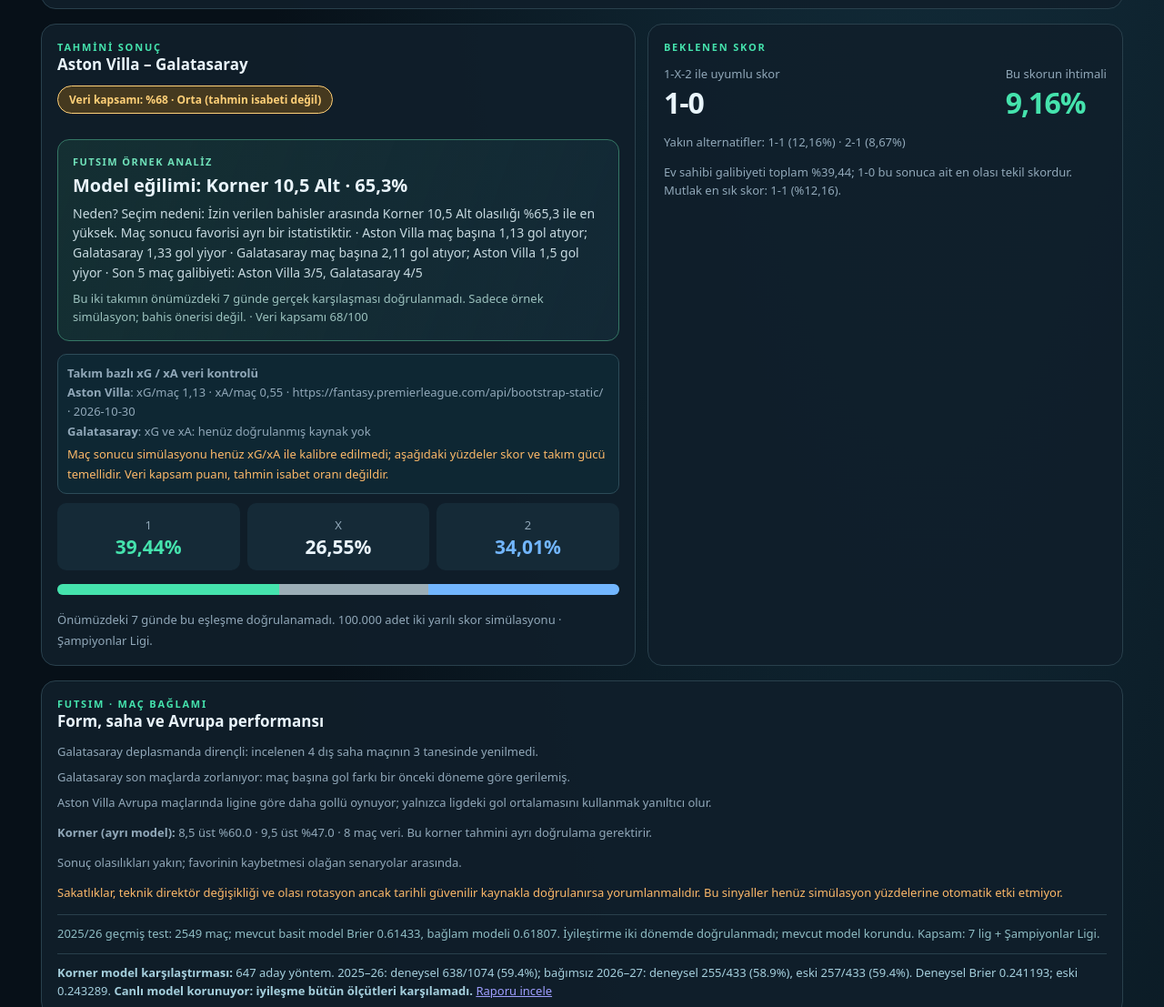
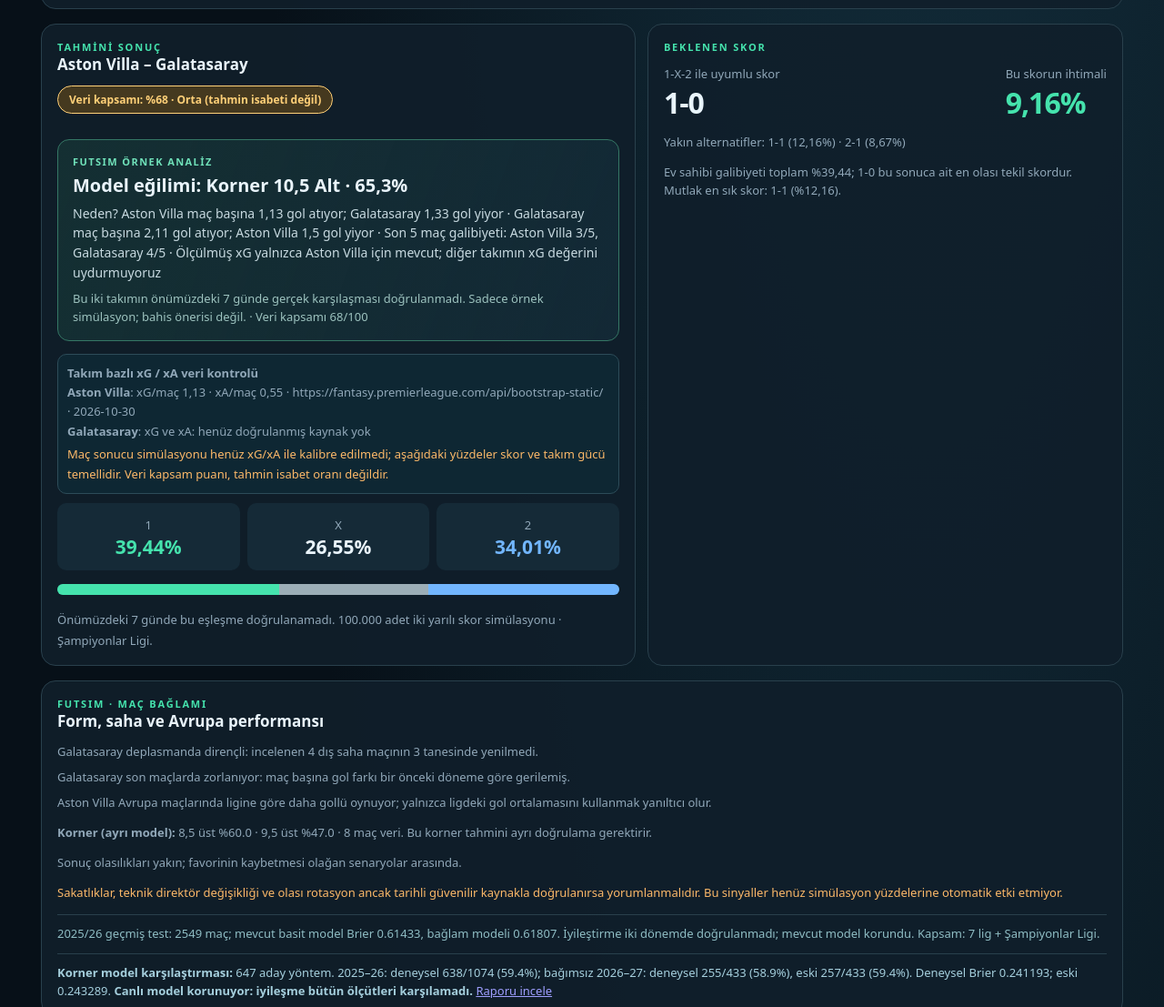
Before and after one commit to ahmetsake123-collab/futsim-web, a plain HTML site: page docs/index.html in a window 1280 px wide. Shown: the part 1064-2171 px from the top of the page at 91% size. Drawn offline with Linux system fonts and the light colour scheme.

```diff
--- a/docs/index.html
+++ b/docs/index.html
@@ -676,7 +676,6 @@ function futsimModelLean(h,a,r,p,f){
   .sort((x,y)=>y.p-x.p);
  const pick=ranked[0]||null;
  const why=[];
- if(pick)why.push('Seçim nedeni: İzin verilen bahisler arasında '+esc(marketLabel(pick.k))+' olasılığı %'+fmt(pick.p)+' ile en yüksek. Maç sonucu favorisi ayrı bir istatistiktir.');
  const fmtGoal=n=>Number.isFinite(n)?fmt(n):null;
  if(Number.isFinite(h.stats?.gf)&&Number.isFinite(a.stats?.ga))
   why.push(esc(h.name)+' maç başına '+fmtGoal(h.stats.gf)+' gol atıyor; '+esc(a.name)+' '+fmtGoal(a.stats.ga)+' gol yiyor');
```
